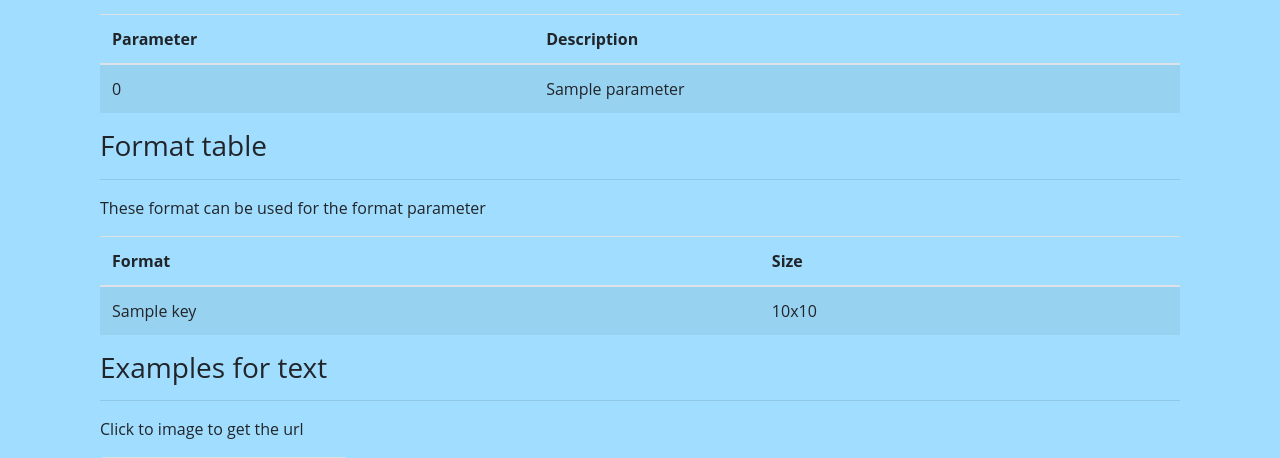
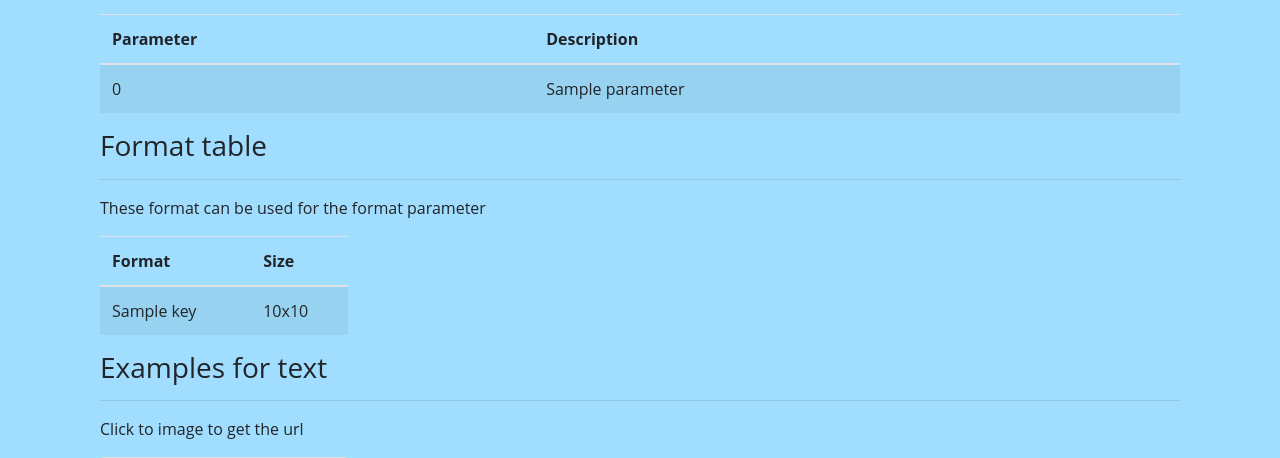
Before and after one commit to Cyb10101/placeholder, a Symfony app: template templates/website/documentation.html.twig in a window 1280 px wide. Shown: the part 699-1157 px from the top of the page. Run offline with Twig, Linux system fonts and the light colour scheme; the template is opened without the code that fills it: most values are stand-ins (such as "Sample title", 1, 10 or a date in 2020); some libraries are stand-ins or nearby versions.

Commit message:
Split format table

```diff
--- a/templates/website/documentation.html.twig
+++ b/templates/website/documentation.html.twig
@@ -51,6 +51,10 @@
                 <p>These format can be used for the format parameter</p>
 
                 {% if formats|length > 0 %}
+                    <div class="row">
+
+                        {% for formatsSplit in formats|batch((formats|length / 4)) %}
+                            <div class="col-lg-3 col-md-6 col-12">
                                 <table class="table table-striped text-left">
                                     <thead>
                                     <tr>
@@ -59,7 +63,7 @@
                                     </tr>
                                     </thead>
                                     <tbody>
-                        {% for format in formats %}
+                                    {% for format in formatsSplit %}
                                         <tr>
                                             <td>{{ format.key }}</td>
                                             <td>{{ format.width }}x{{ format.height }}</td>
@@ -67,6 +71,10 @@
                                     {% endfor %}
                                     </tbody>
                                 </table>
+                            </div>
+                        {% endfor %}
+
+                    </div>
                 {% endif %}
             </div>
 
```
Lines whose indentation alone changed are shown as unchanged.
